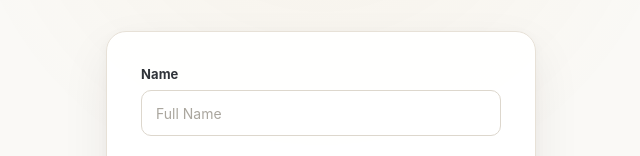
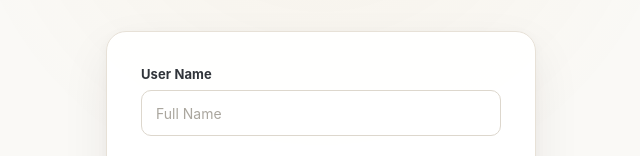
Before and after one commit to MohammadMustafa23/NewsMint, a React (Vite) app in the folder Frontend/newsMint/: page /authentication-page in a window 1280 px wide. Both pictures are taken after a click on the link "Create an account". Shown: the part 169-325 px from the top of the page, without its empty margins (319-959 px from the left). Built offline with nearby package versions, Linux system fonts and the light colour scheme; no server answers.

Commit message:
fixing UserName on auth Page

```diff
--- a/Frontend/newsMint/src/Components/AuthPage/Register.jsx
+++ b/Frontend/newsMint/src/Components/AuthPage/Register.jsx
@@ -47,16 +47,16 @@ const Register = ({ setPage, setAuthEmail }) => {
   const validateForm = () => {
     const newErrors = {};
 
-    const name = formData.userName.trim();
+    const userName = formData.userName.trim();
     const email = formData.email.trim().toLowerCase();
     const password = formData.password;
     const confirmPassword = formData.confirmPassword;
 
-    // Name
-    if (!name) {
-      newErrors.name = "Name is required.";
-    } else if (name.length < 2) {
-      newErrors.name = "Name must be at least 2 characters.";
+    // User Name
+    if (!userName) {
+      newErrors.userName = "User name is required.";
+    } else if (userName.length < 2) {
+      newErrors.userName = "User name must be at least 2 characters.";
     }
 
     // Email
@@ -170,18 +170,18 @@ const Register = ({ setPage, setAuthEmail }) => {
               </div>
             )}
 
-            {/* Name */}
+            {/* User Name */}
             <div className="register__field">
-              <label htmlFor="name" className="register__label">
-                Name
+              <label htmlFor="userName" className="register__label">
+                User Name
               </label>
 
               <input
-                id="name"
-                name="name"
+                id="userName"
+                name="userName"
                 type="text"
                 className={`register__input ${
-                  errors.name ? "register__input--error" : ""
+                  errors.userName ? "register__input--error" : ""
                 }`}
                 placeholder="Full Name"
                 value={formData.userName}
@@ -190,8 +190,8 @@ const Register = ({ setPage, setAuthEmail }) => {
                 disabled={loading}
               />
 
-              {errors.name && (
-                <span className="register__error">{errors.name}</span>
+              {errors.userName && (
+                <span className="register__error">{errors.userName}</span>
               )}
             </div>
 
```
